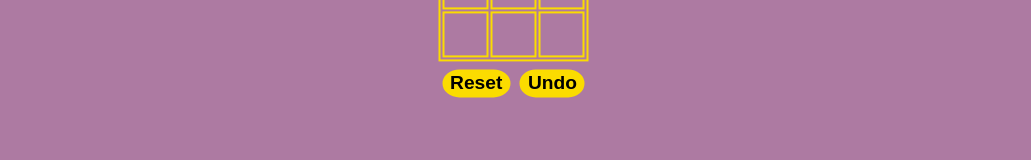
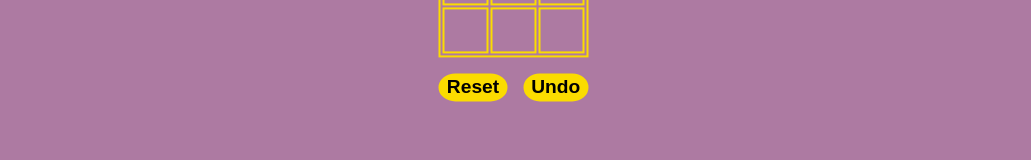
Before and after one commit to hemant030406/Tic-Tac-Toe, a React (Create React App) app: page / in a window 1280 px wide. Shown: the part 333-493 px from the top of the page, without its empty margins (124-1155 px from the left). Built offline with nearby package versions, Linux system fonts and the light colour scheme.

Commit message:
Update index.css

```diff
--- a/src/index.css
+++ b/src/index.css
@@ -45,7 +45,7 @@ td {
 }
 
 .res {
-  margin-top: 0.5rem;
+  margin-top: 1rem;
   width: 150px;
   display: flex;
   align-items: center;
@@ -53,7 +53,7 @@ td {
 }
 
 input[type='submit'] {
-  margin: 0px 0.3rem;
+  margin: 0px 0.5rem;
   background-color: rgb(251 220 0);
   border: 2px solid rgb(251 220 0);
   font-weight: bolder;
```
